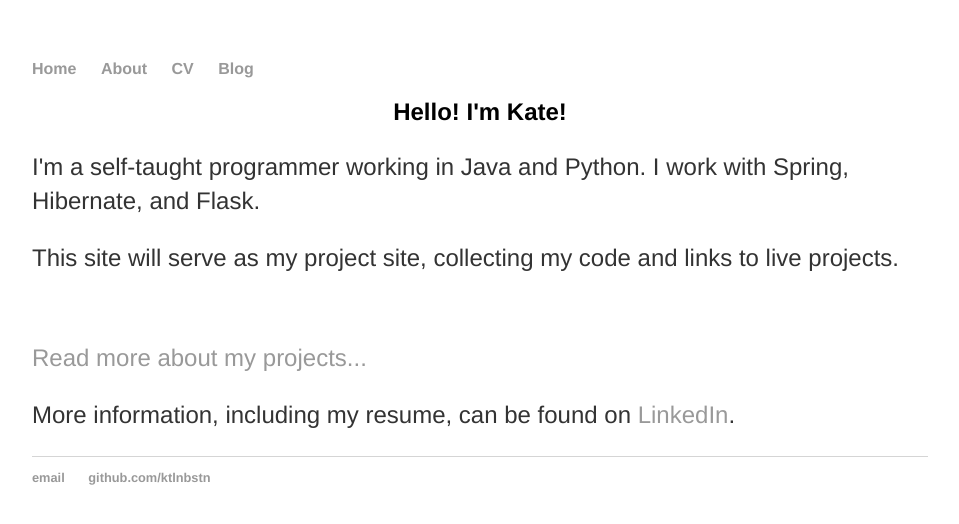
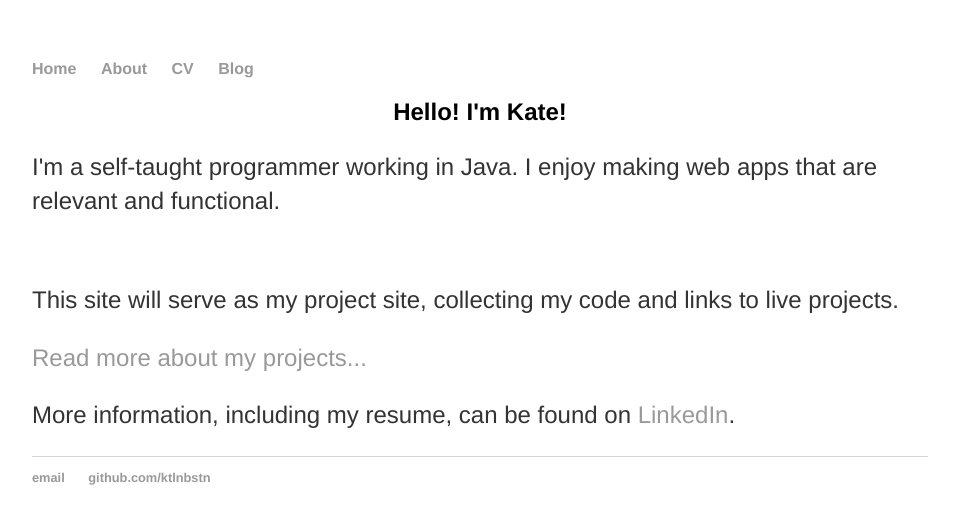
Before and after one commit to ktlnbstn/ktlnbstn.github.io, a Jekyll site: the page built from index.html, in a window 1280 px wide. Shown: the top 524 px of the page, without its empty margins (160-1119 px from the left). Built offline with Jekyll 4.4.1, drawn with Linux system fonts in a browser that asks for light colours.

Commit message:
Clarify summary

```diff
--- a/index.html
+++ b/index.html
@@ -4,9 +4,9 @@ title: Kate Boston, Software Engineer
 ---
 <div class="blurb">
 	<center><h2>Hello! I'm Kate!</h2></center>
-	<p>I'm a self-taught programmer working in Java and Python. I work with Spring, Hibernate, and Flask.</p>
+	<p>I'm a self-taught programmer working in Java. I enjoy making web apps that are relevant and functional.</p></br>
 
-	<p>This site will serve as my project site, collecting my code and links to live projects.</p></br>
-		<p><a href="/cv">Read more about my projects...</a></p>
+	<p>This site will serve as my project site, collecting my code and links to live projects.</p>
+	<p><a href="/cv">Read more about my projects...</a></p>
 	<p>More information, including my resume, can be found on <a href="https://www.linkedin.com/in/ktlnbstn/">LinkedIn</a>.</p>
 </div><!-- /.blurb -->
```
